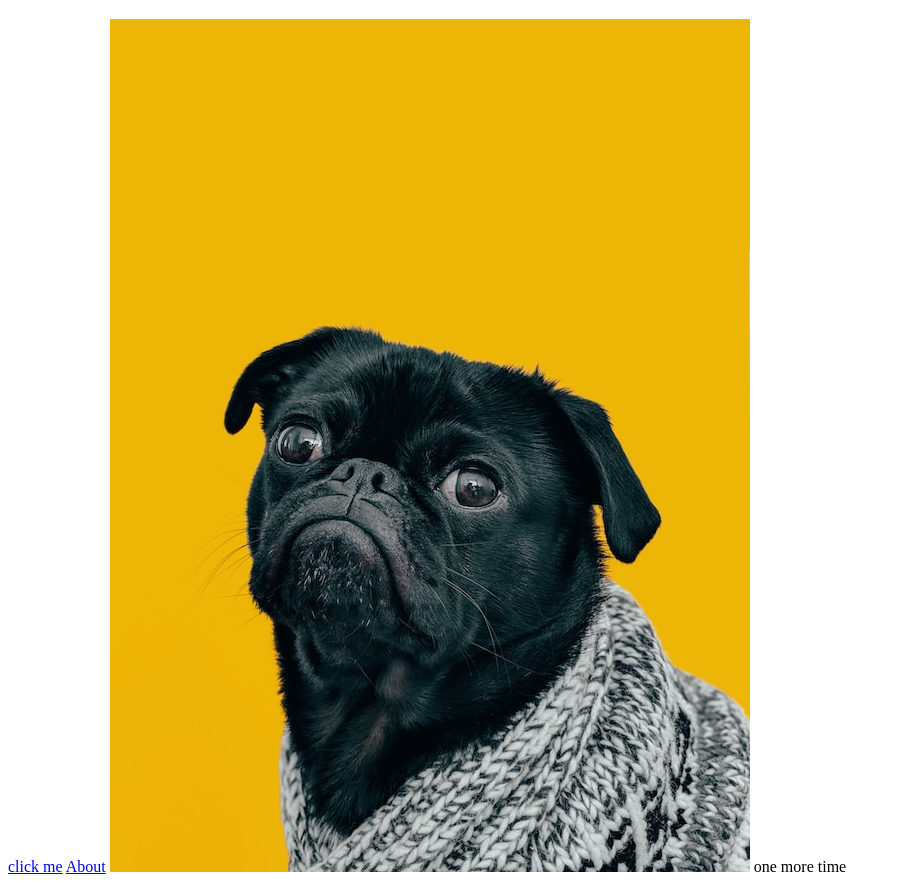
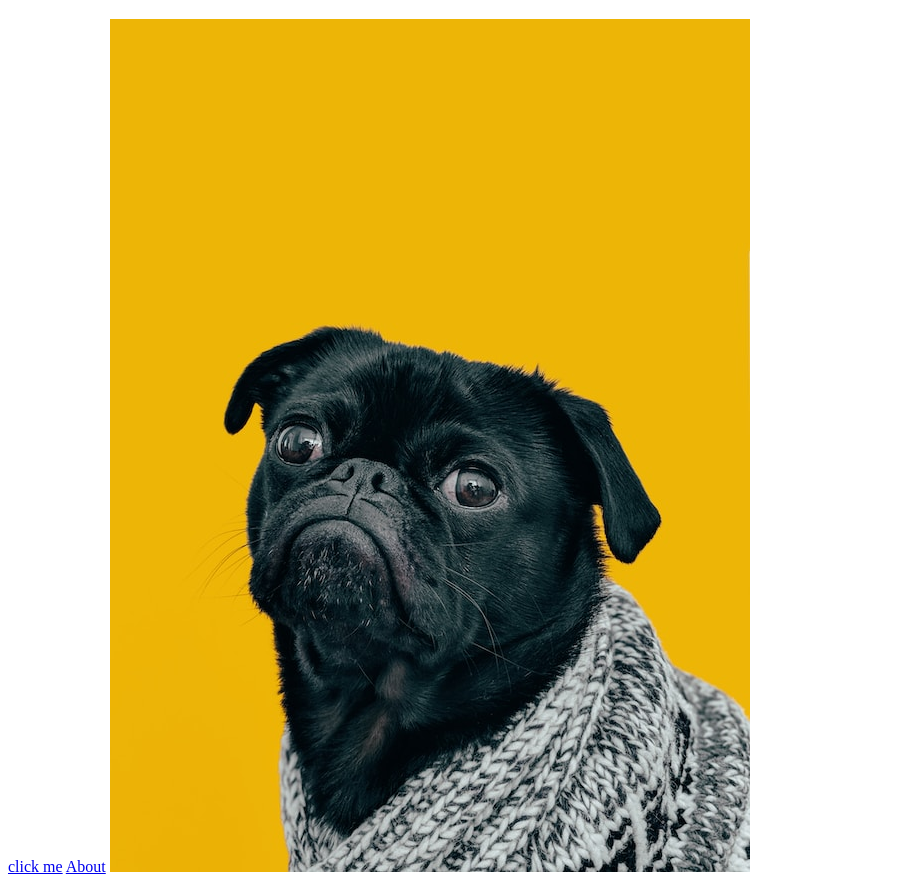
Before and after one commit to linkandzelda91/html, a plain HTML site: page index.html in a window 1280 px wide. Shown: the part 61-945 px from the top of the page, without its empty margins (0-901 px from the left). Drawn offline with Linux system fonts and the light colour scheme.

Commit message:
Undo all changes for testing commits

```diff
--- a/index.html
+++ b/index.html
@@ -14,5 +14,3 @@
 		<img src="./images/dog.jpg" alt="Dog">
 	</body>
 </html>
-
-one more time
```
Also changed, not shown: 1 other file.
